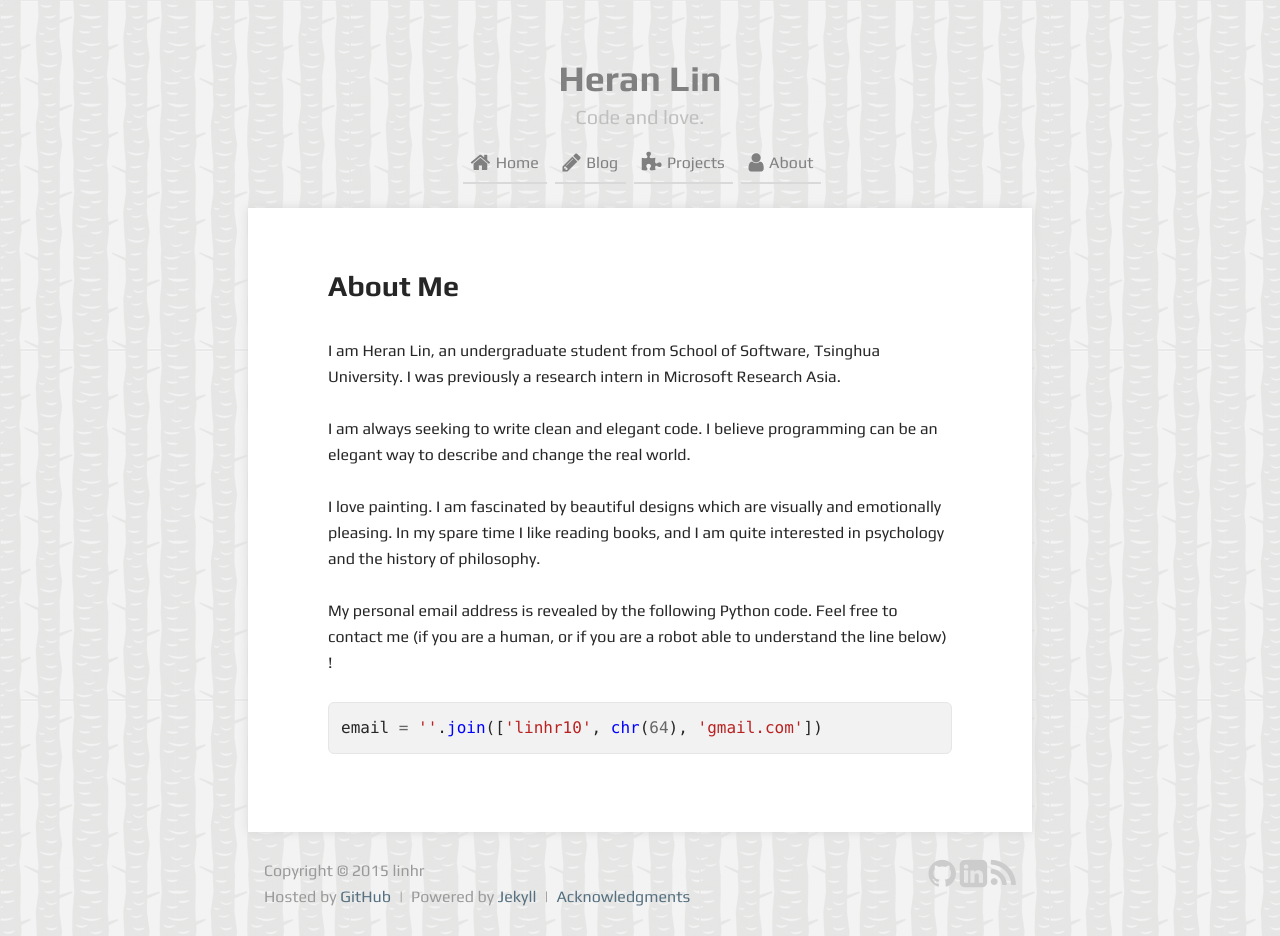
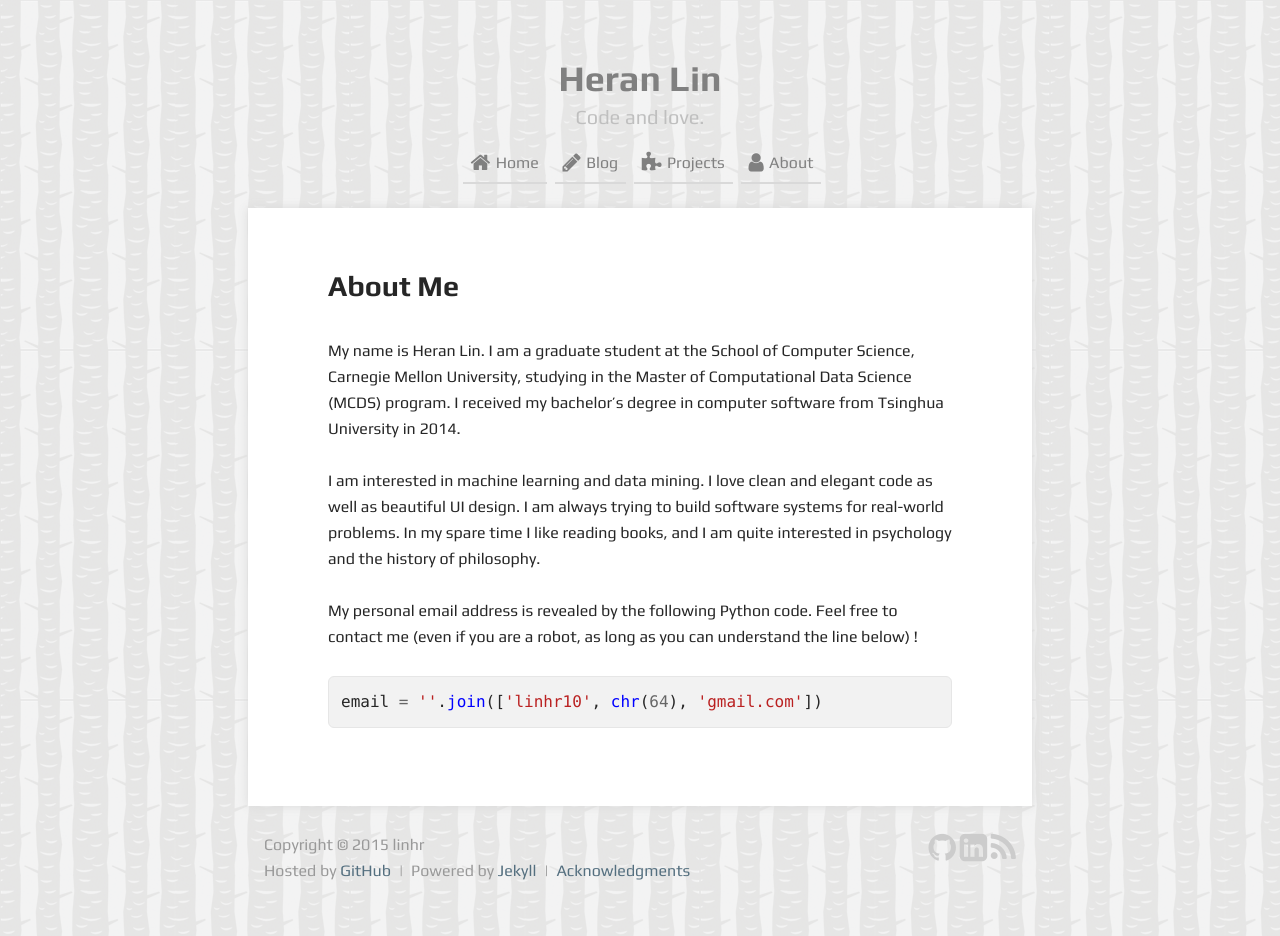
Before and after one commit to linhr/linhr.github.io, a Jekyll site: the page built from about/index.md, in a window 1280 px wide. Built offline with Jekyll 4.4.1, drawn with Linux system fonts in a browser that asks for light colours; nearby versions of some CDN libraries; Markdown is read by kramdown in place of the engine named in the settings.

Commit message:
update about-me page

```diff
--- a/about/index.md
+++ b/about/index.md
@@ -6,13 +6,11 @@ title: About Me
 About Me
 ========
 
-I am Heran Lin, an undergraduate student from School of Software, Tsinghua University. I was previously a research intern in Microsoft Research Asia.
+My name is Heran Lin. I am a graduate student at the School of Computer Science, Carnegie Mellon University, studying in the Master of Computational Data Science (MCDS) program. I received my bachelor's degree in computer software from Tsinghua University in 2014.
 
-I am always seeking to write clean and elegant code. I believe programming can be an elegant way to describe and change the real world.
+I am interested in machine learning and data mining. I love clean and elegant code as well as beautiful UI design. I am always trying to build software systems for real-world problems. In my spare time I like reading books, and I am quite interested in psychology and the history of philosophy.
 
-I love painting. I am fascinated by beautiful designs which are visually and emotionally pleasing. In my spare time I like reading books, and I am quite interested in psychology and the history of philosophy.
-
-My personal email address is revealed by the following Python code. Feel free to contact me (if you are a human, or if you are a robot able to understand the line below) !
+My personal email address is revealed by the following Python code. Feel free to contact me (even if you are a robot, as long as you can understand the line below) !
 
 ~~~python
 email = ''.join(['linhr10', chr(64), 'gmail.com'])
```
